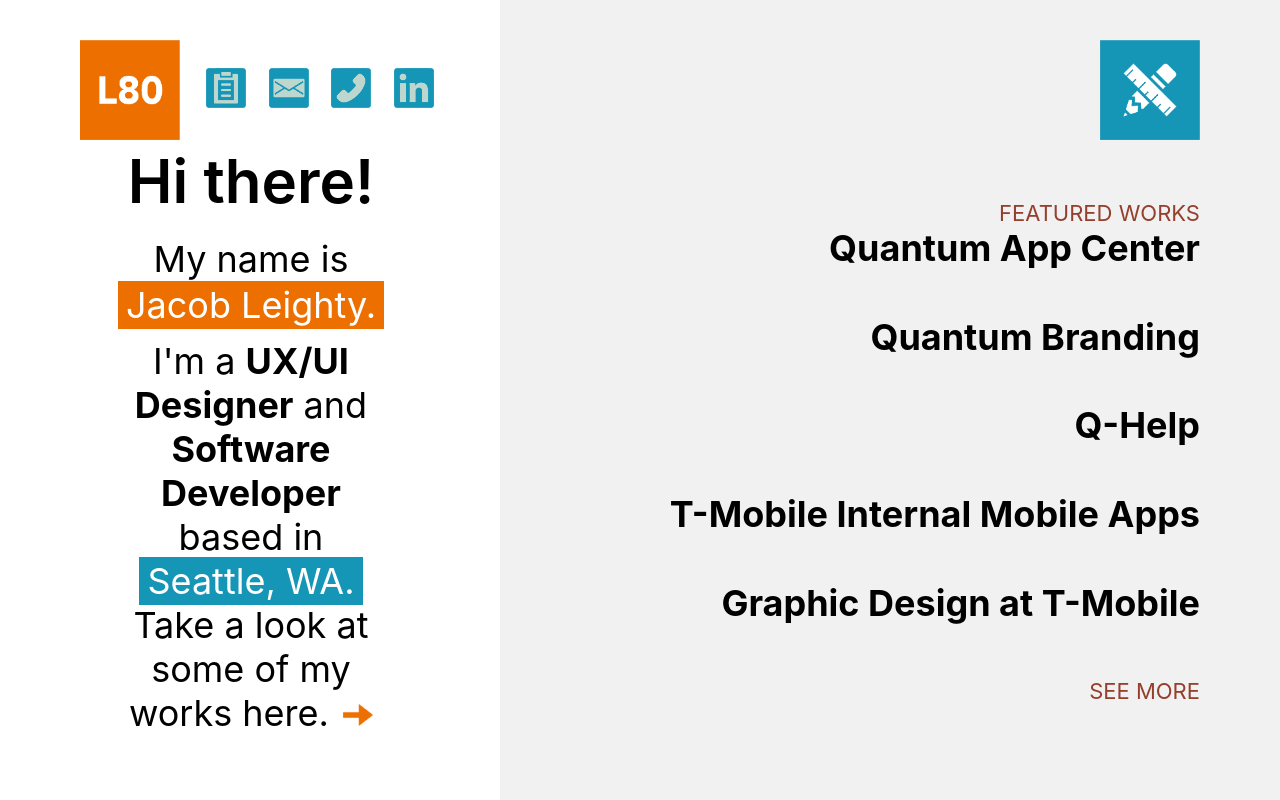
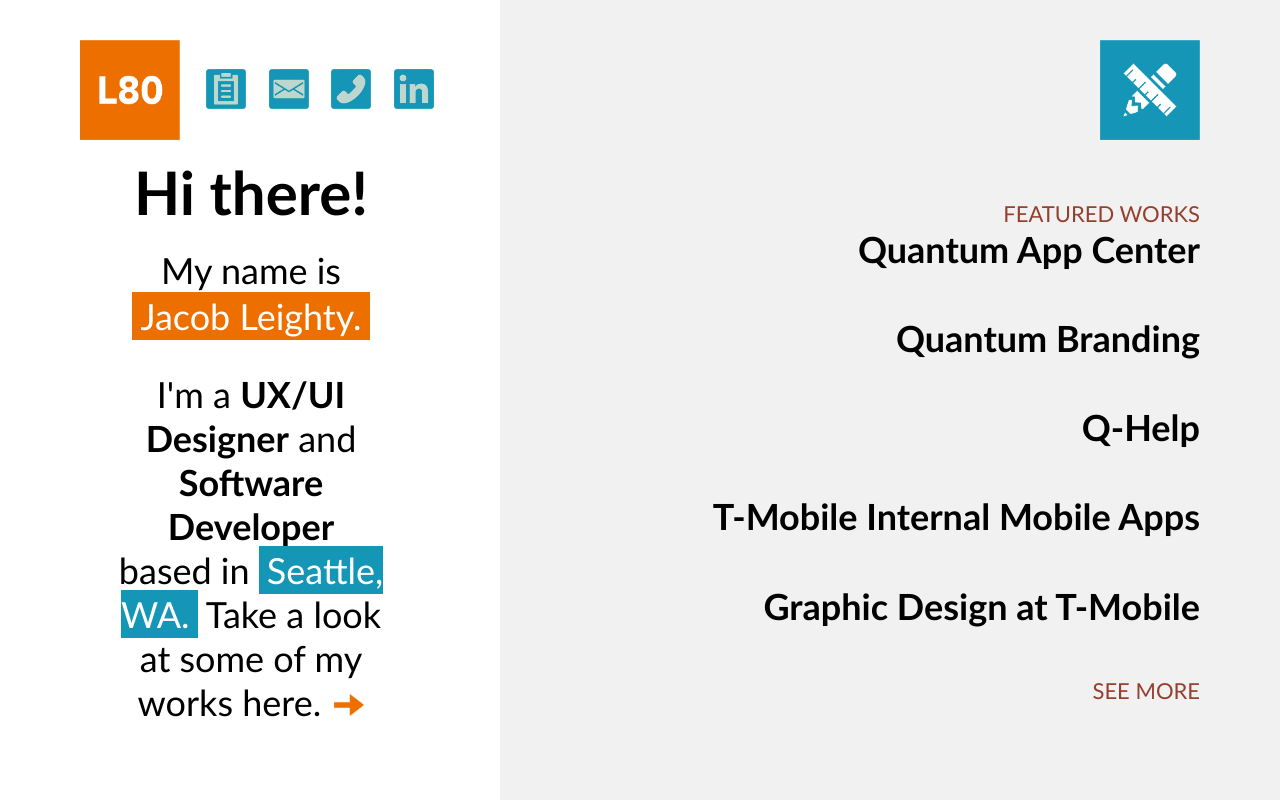
Before and after one commit to jacobL80/L80_v2, a React (Create React App) app: page / in a window 1280 px wide. Built offline with nearby package versions, Linux system fonts and the light colour scheme.

Commit message:
changed font

```diff
--- a/src/App.css
+++ b/src/App.css
@@ -1,3 +1,7 @@
+ div {
+	font-family: 'Calibri';
+}
+
 .app {
 	height: 100vh;
 	width: 100vw;
```
